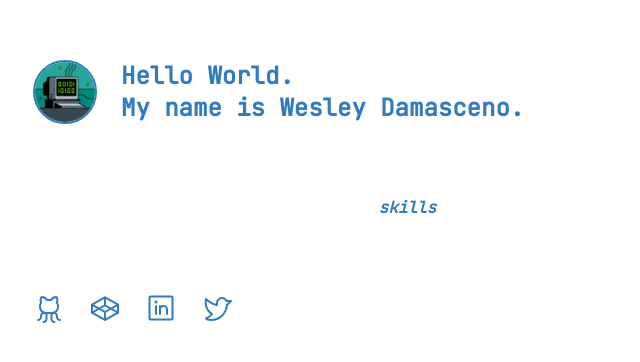
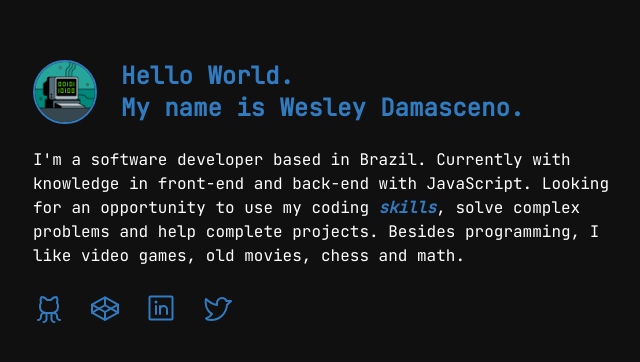
Before and after one commit to wesleydmscn/wesleydmscn, a React (Vite) app: page / in a window 1280 px wide. Shown: the part 208-570 px from the top of the page, without its empty margins (319-959 px from the left). Built offline with nearby package versions, Linux system fonts and the light colour scheme; no server answers.

Commit message:
refactor: apply style-to-center directly in #root

```diff
--- a/src/styles/global.css
+++ b/src/styles/global.css
@@ -1,3 +1,10 @@
 @tailwind base;
 @tailwind components;
 @tailwind utilities;
+
+#root {
+  min-height: 100vh;
+  display: grid;
+  place-items: center;
+  background-color: #111010;
+}
```
